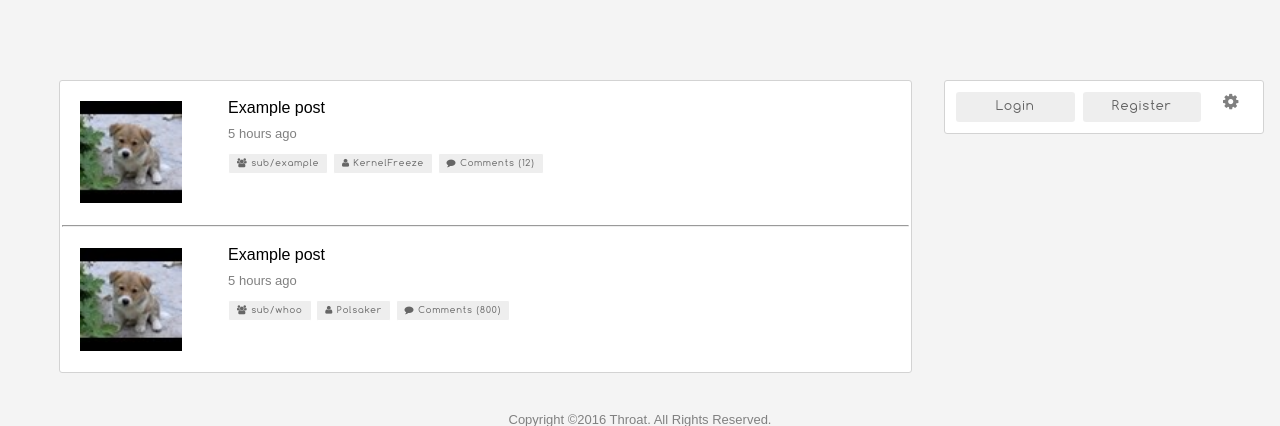
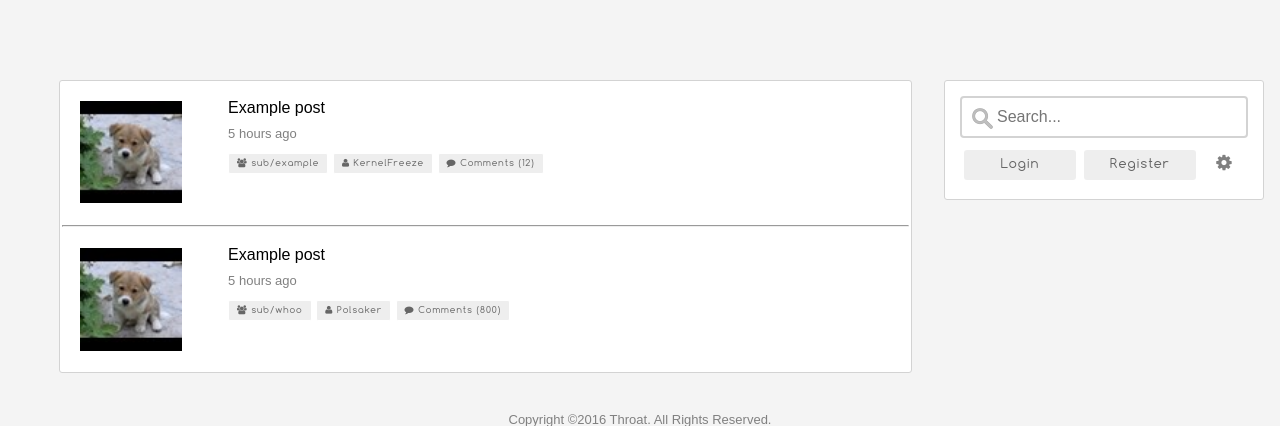
Before and after one commit to Phuks-co/throat, a Flask app: page / in a window 1280 px wide. Shown: the part 80-506 px from the top of the page. Run offline with Flask 2, Linux system fonts and the light colour scheme.

Commit message:
Add search box

```diff
--- a/static/css/style.css
+++ b/static/css/style.css
@@ -161,6 +161,23 @@ main {
 .content {
   margin-top: 5em;
 }
+input[type=search] {
+  width: 100%;
+  box-sizing: border-box;
+  border: 2px solid lightgray;
+  border-radius: 4px;
+  font-size: 16px;
+  background-color: white;
+  background-image: url('../img/searchicon.png');
+  background-position: 10px 10px;
+  background-repeat: no-repeat;
+  padding: 10px 15px 10px 35px;
+  -webkit-transition: width 0.4s ease-in-out;
+  transition: width 0.4s ease-in-out;
+}
+input:focus {
+  border: 2px solid skyblue;
+}
 @media only screen and (max-width: 768px) {
   /* For mobile phones: */
   main {
@@ -174,6 +191,7 @@ main {
 .config {
   color: gray;
   text-decoration: none;
+  vertical-align: sub;
 }
 
 /*
@@ -391,9 +409,10 @@ a.btn.small {
   display: none;
 }
 .mfp-close-btn-in .mfp-close {
-    text-align: right;
-    margin-right: 10px;
+  text-align: right;
+  margin-right: 10px;
 }
+
 /* Alerts */
 
 .alert {
--- a/templates/layout.html
+++ b/templates/layout.html
@@ -31,7 +31,10 @@
     <div class="row content">
       <div class="col-3 side right">
         {% block sidebar %}
-        <div class="row">
+        <div style="text-align: left; margin: 0.5em;">
+          <input type="search" name="search" placeholder="Search...">
+        </div>
+        <div class="row" style="margin: 0.5em;">
           <div class="col-5">
             <a href="#login-form" class="btn login">Login</a>
           </div>
```
Also changed, not shown: static/img/searchicon.png (added).
